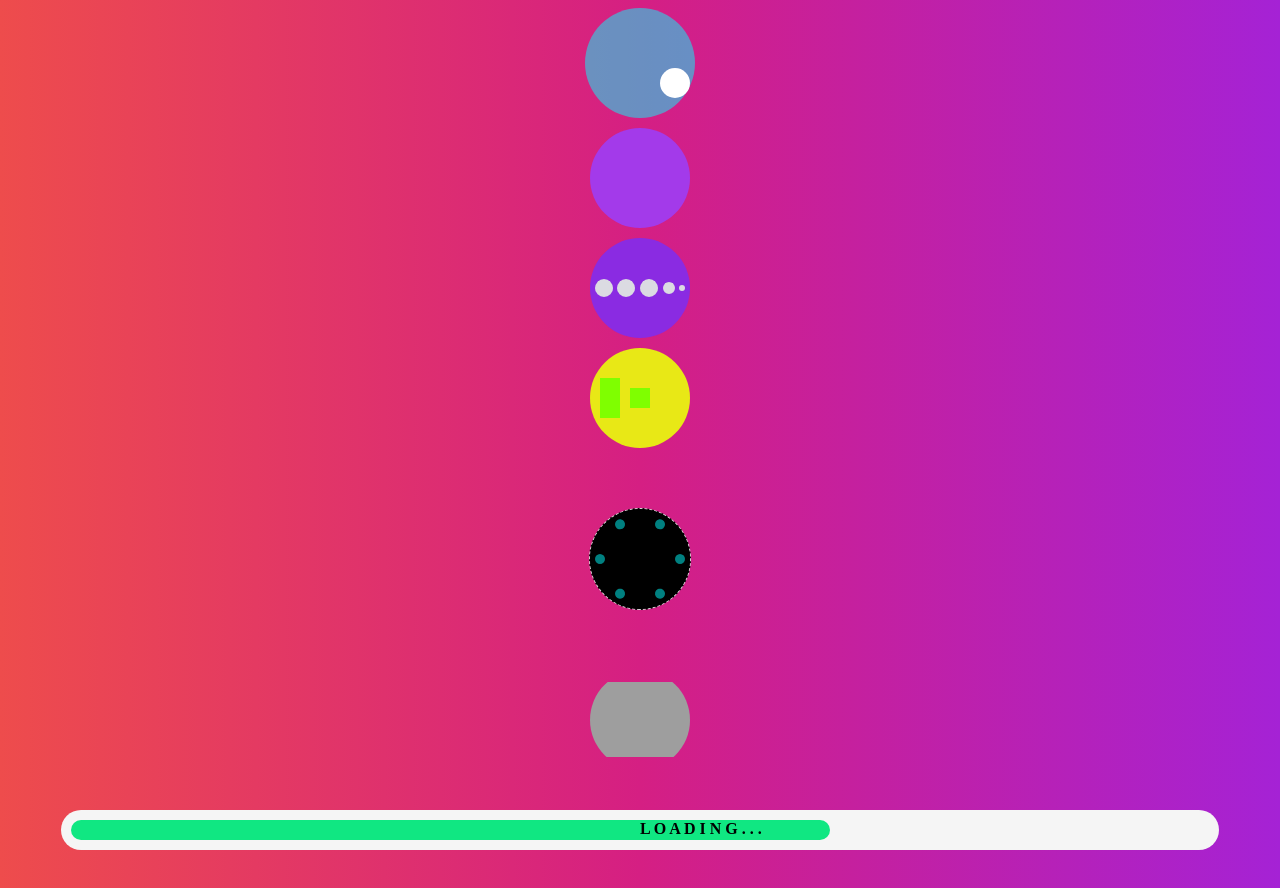
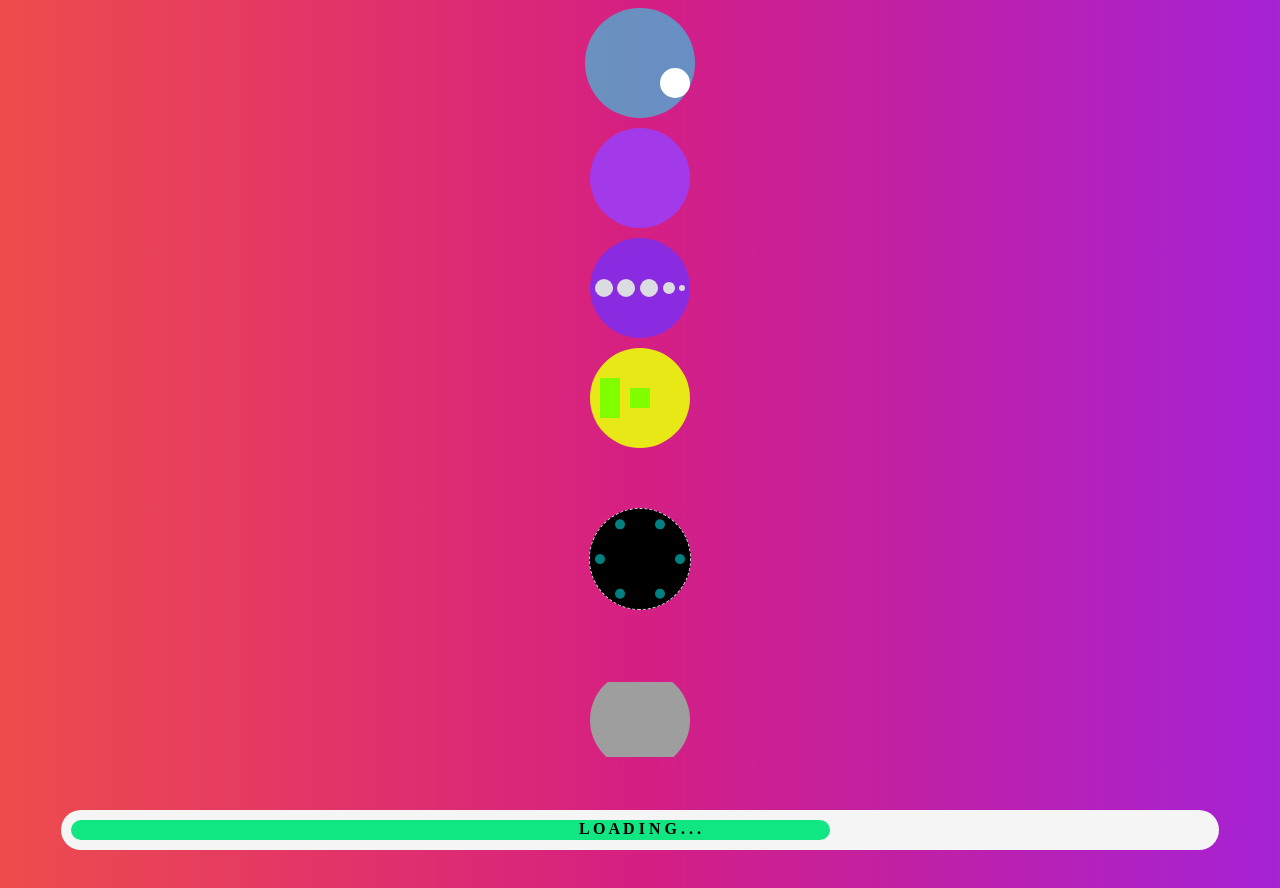
Before and after one commit to MoonLightCodes/loading-Animations, a plain HTML site: page index.html in a window 1280 px wide. Drawn offline with Linux system fonts and the light colour scheme; grey boxes are pictures that could not be loaded.

Commit message:
Update index.html

```diff
--- a/index.html
+++ b/index.html
@@ -185,6 +185,7 @@
       body > div:nth-child(7)::before{
         font-weight: bolder;
         left: 50%;
+        transform:translate(-50%,0%);
         position: absolute;
         content: 'L O A D I N G . . . ';
         display: flex;
```
